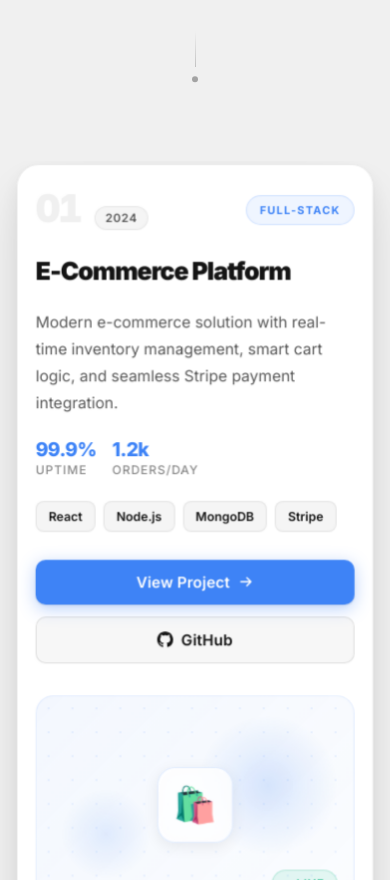
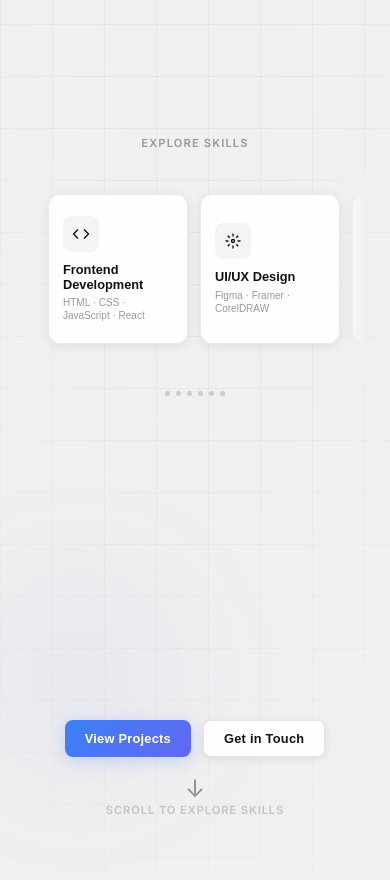
Before and after one commit to devkunal2812/kunalbuilds.me, a React (Vite) app: page / in a window 390 px wide. Shown: the part 1120-2000 px from the top of the page. Built offline with nearby package versions, Linux system fonts and the light colour scheme.

Commit message:
feat: Add scroll-snap behavior to mobile hero with distinct profile and skills sections

```diff
--- a/src/components/Hero.jsx
+++ b/src/components/Hero.jsx
@@ -14,40 +14,11 @@
 // Mobile Hero Component
 function MobileHero() {
   const [activeSkill, setActiveSkill] = useState(null)
-  const carouselRef = useRef(null)
   const skillsSectionRef = useRef(null)
-  const carouselScrollRef = useRef(null)
-
-  const { scrollY } = useScroll()
-  const heroOpacity = useTransform(scrollY, [0, 300], [1, 0.3])
-  const heroScale = useTransform(scrollY, [0, 300], [1, 0.95])
-
-  // Smooth spring physics for scroll
-  const smoothScrollY = useSpring(scrollY, {
-    stiffness: 100,
-    damping: 30,
-    restDelta: 0.001
-  })
-
-  // Horizontal scroll effect based on vertical scroll
-  const { scrollYProgress } = useScroll({
-    target: skillsSectionRef,
-    offset: ["start end", "end start"]
-  })
-
-  // More dramatic horizontal movement
-  const carouselX = useTransform(scrollYProgress, [0, 0.5, 1], [200, 0, -200])
-  const smoothCarouselX = useSpring(carouselX, {
-    stiffness: 80,
-    damping: 25,
-    restDelta: 0.001
-  })
 
   const handleSkillClick = (id) => {
     setActiveSkill((prev) => (prev === id ? null : id))
   }
-
-  const activeSkillData = SKILL_CARDS.find((s) => s.id === activeSkill)
 
   return (
     <div className={styles.mobileHero}>
@@ -57,10 +28,9 @@
       <div className={`${styles.mobileBgOrb} ${styles.mobileBgOrb2}`} />
       <div className={`${styles.mobileBgOrb} ${styles.mobileBgOrb3}`} />
 
-      {/* Profile Section */}
+      {/* Profile Section - First snap point */}
       <motion.div
         className={styles.mobileProfile}
-        style={{ opacity: heroOpacity, scale: heroScale }}
         initial={{ opacity: 0, y: 30 }}
         animate={{ opacity: 1, y: 0 }}
         transition={{ duration: 0.8, ease: [0.25, 0.46, 0.45, 0.94] }}
@@ -115,13 +85,13 @@
         </motion.div>
       </motion.div>
 
-      {/* Skills Carousel */}
+      {/* Skills Carousel Section - Second snap point */}
       <motion.div
         ref={skillsSectionRef}
         className={styles.mobileCarousel}
         initial={{ opacity: 0, y: 60 }}
         whileInView={{ opacity: 1, y: 0 }}
-        viewport={{ once: false, margin: "-80px", amount: 0.3 }}
+        viewport={{ once: true, margin: "-80px", amount: 0.3 }}
         transition={{
           duration: 1,
           ease: [0.16, 1, 0.3, 1],
@@ -142,11 +112,7 @@
           <div className={styles.mobileFadeLeft} />
           <div className={styles.mobileFadeRight} />
 
-          <motion.div
-            ref={carouselScrollRef}
-            className={styles.mobileCarouselScroll}
-            style={{ x: smoothCarouselX }}
-          >
+          <div className={styles.mobileCarouselScroll}>
             {SKILL_CARDS.map((skill, i) => (
               <motion.button
                 key={skill.id}
@@ -186,7 +152,7 @@
                 )}
               </motion.button>
             ))}
-          </motion.div>
+          </div>
         </div>
 
         {/* Scroll Dots */}
@@ -235,6 +201,27 @@
         >
           Get in Touch
         </motion.button>
+      </motion.div>
+
+      {/* Scroll Indicator for Profile Section */}
+      <motion.div
+        className={styles.mobileScrollHint}
+        initial={{ opacity: 0 }}
+        animate={{ opacity: 1 }}
+        transition={{ duration: 0.8, delay: 1.5 }}
+      >
+        <motion.div
+          className={styles.mobileScrollArrow}
+          animate={{ y: [0, 8, 0] }}
+          transition={{
+            repeat: Infinity,
+            duration: 1.5,
+            ease: "easeInOut"
+          }}
+        >
+          ↓
+        </motion.div>
+        <span className={styles.mobileScrollText}>Scroll to explore skills</span>
       </motion.div>
     </div>
   )
--- a/src/components/Hero.module.css
+++ b/src/components/Hero.module.css
@@ -196,10 +196,11 @@
   display: flex;
   flex-direction: column;
   align-items: center;
-  justify-content: center;
+  justify-content: flex-start;
   overflow: hidden;
-  padding: calc(var(--nav-h) + 24px) 24px 48px;
+  padding: calc(var(--nav-h) + 24px) 24px 40px;
   background: var(--bg-primary);
+  scroll-snap-align: start;
 }
 
 /* Mobile Background - Same as desktop */
@@ -248,6 +249,10 @@
   flex-direction: column;
   align-items: center;
   margin-bottom: 32px;
+  scroll-snap-align: start;
+  min-height: 100vh;
+  justify-content: center;
+  padding-top: 40px;
 }
 
 .mobileAvatarWrapper {
@@ -400,7 +405,12 @@
   z-index: 10;
   width: 100%;
   max-width: 100%;
-  margin-top: 24px;
+  min-height: 100vh;
+  display: flex;
+  flex-direction: column;
+  justify-content: center;
+  padding: 60px 0;
+  scroll-snap-align: start;
 }
 
 .mobileCarouselLabel {
@@ -410,7 +420,7 @@
   letter-spacing: 0.1em;
   text-transform: uppercase;
   color: var(--text-muted);
-  margin-bottom: 16px;
+  margin-bottom: 24px;
 }
 
 .mobileCarouselWrapper {
@@ -418,6 +428,7 @@
   overflow: hidden;
   width: 100%;
   max-width: 100%;
+  padding: 20px 0;
 }
 
 .mobileFadeLeft,
@@ -552,6 +563,7 @@
   display: flex;
   gap: 12px;
   margin-top: 32px;
+  margin-bottom: 80px;
 }
 
 .mobileCTAPrimary,
@@ -624,3 +636,31 @@
     padding: calc(var(--nav-h) + 24px) 20px 40px;
   }
 }
+
+/* Scroll Indicator */
+.mobileScrollHint {
+  position: absolute;
+  bottom: 60px;
+  left: 50%;
+  transform: translateX(-50%);
+  z-index: 15;
+  display: flex;
+  flex-direction: column;
+  align-items: center;
+  gap: 8px;
+}
+
+.mobileScrollArrow {
+  font-size: 1.5rem;
+  color: var(--text-secondary);
+  opacity: 0.6;
+}
+
+.mobileScrollText {
+  font-size: 0.7rem;
+  font-weight: 600;
+  letter-spacing: 0.08em;
+  text-transform: uppercase;
+  color: var(--text-muted);
+  opacity: 0.5;
+}
--- a/src/index.css
+++ b/src/index.css
@@ -24,6 +24,13 @@
   scroll-padding-top: var(--nav-h);
 }
 
+/* Mobile scroll snap behavior */
+@media (max-width: 767px) {
+  html {
+    scroll-snap-type: y proximity;
+  }
+}
+
 body {
   font-family: 'Inter', -apple-system, BlinkMacSystemFont, sans-serif;
   background: var(--bg-primary);
```
